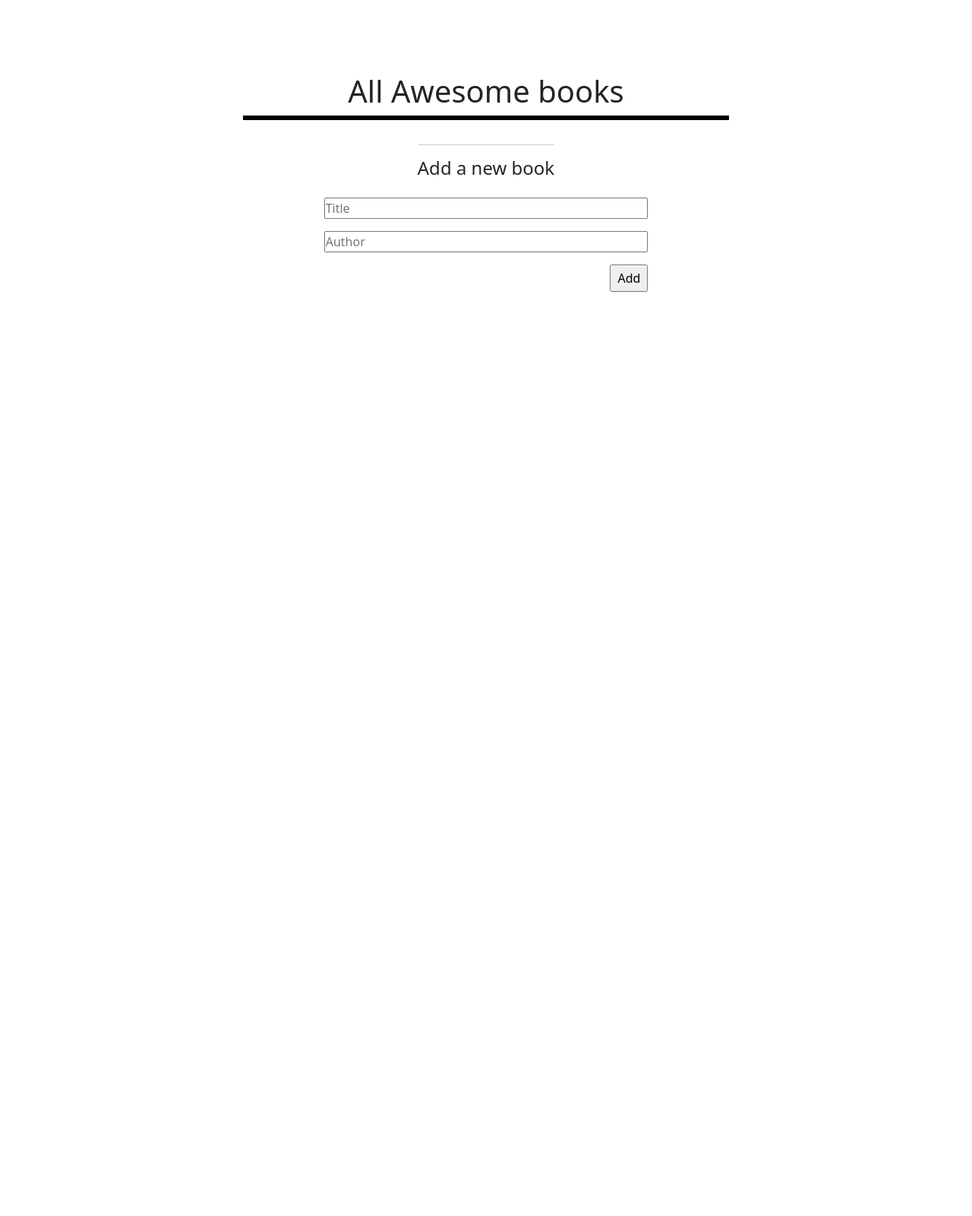
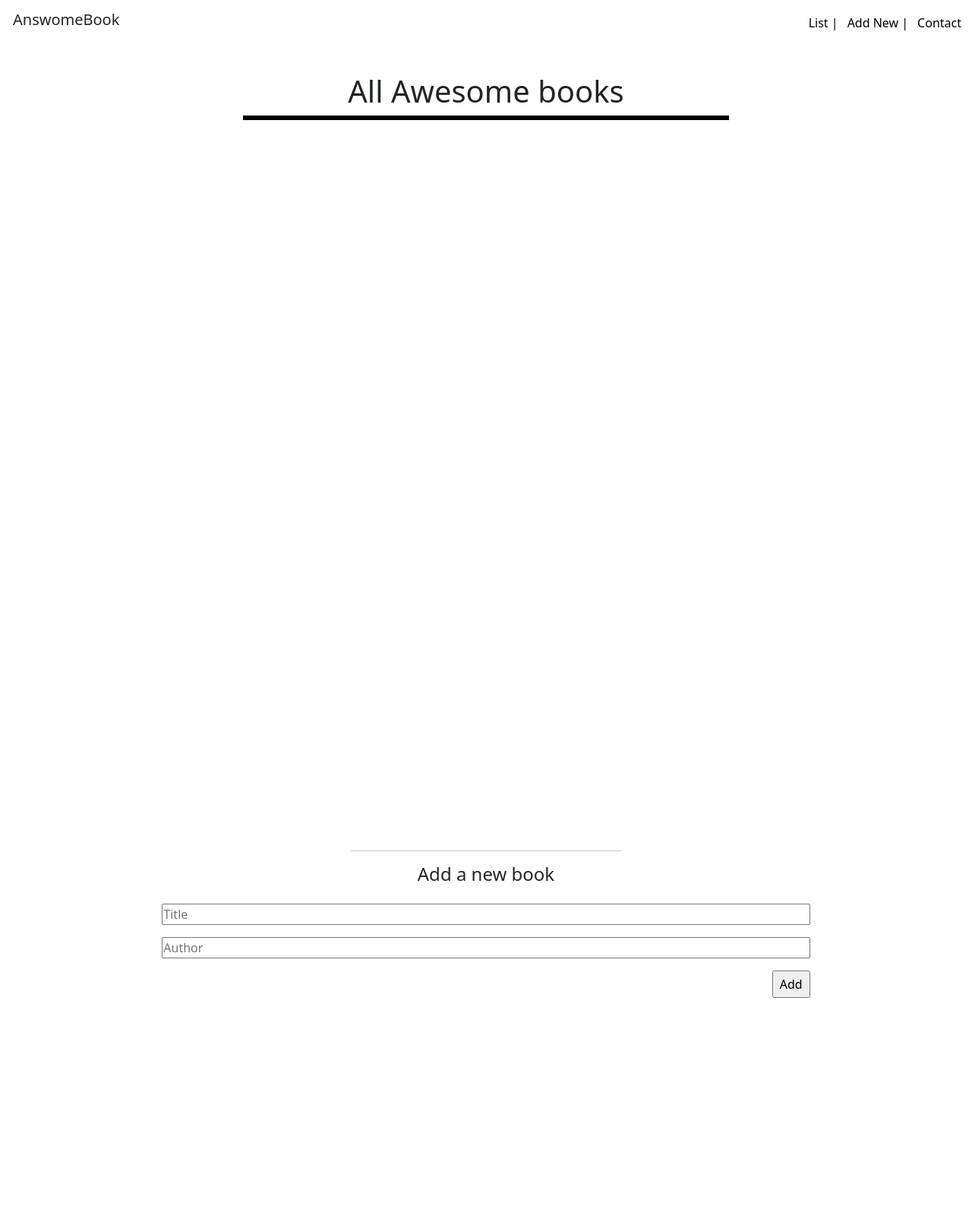
Before and after one commit to benja27/awsomebooks, a website: page index.html in a window 1280 px wide. Shown: the top 1600 px of the page at 76% size. Before the commit the page ends 800 px from the top, so only its background shows below. Drawn offline with nearby package versions, Linux system fonts and the light colour scheme.

Commit message:
- Change index structure -Add style to main and contact page -Link section

```diff
--- a/css/styles.css
+++ b/css/styles.css
@@ -37,3 +37,50 @@
 .input-txt {
   padding-left: 5px;
 }
+
+.html {
+  overflow: hidden;
+}
+
+.navbar {
+  position: fixed;
+  width: 100%;
+  padding: 5px;
+}
+
+.nav {
+  padding: 15px;
+}
+
+.nav-item {
+  margin: -10px;
+}
+
+.nav-link,
+.nav-link:link {
+  color: black;
+}
+
+#main {
+  overflow: hidden;
+  height: 100vh;
+  width: 100%;
+}
+
+#addNew {
+  display: flex;
+  overflow: hidden;
+  height: 100vh;
+  width: 100%;
+  justify-content: center;
+  align-items: center;
+}
+
+#contact {
+  display: flex;
+  overflow: hidden;
+  height: 100vh;
+  width: 100%;
+  justify-content: center;
+  align-items: center;
+}
--- a/index.html
+++ b/index.html
@@ -1,5 +1,6 @@
 <!DOCTYPE html>
-<html lang="en">
+<html lang="en" class="html">
+
   <head>
     <meta charset="UTF-8">
     <meta http-equiv="X-UA-Compatible" content="IE=edge">
@@ -8,28 +9,47 @@
     <link rel="stylesheet" href="./css/styles.css">
     <title>Document</title>
   </head>
+
   <body class="chec">
-  <section class="col-6 mx-auto py-5 mt-5" >
-    <h1 class="text-center" >All Awesome books</h1>
-
+    <header class="container-fluid">
+      <nav class="navbar align-self-end">
+        <h1 class="navbar-brand text-capitalize">AnswomeBook</h1>
+        <ul class="nav-bar nav">
+          <li class="nav-item"><a href="#main" class="nav-link">List |</a></li>
+          <li class="nav-item"><a href="#addNew" class="nav-link">Add New |</a></li>
+          <li class="nav-item"><a href="#contact" class="nav-link">Contact</a></li>
+        </ul>
+      </nav>
+    </header>
+    <main id="main">
+      <section class="col-6 mx-auto py-5 mt-5">
+        <h1 class="text-center">All Awesome books</h1>
         <article class="bookListCont">
         </article>
-
-    <form action="" id="form" class="flex d-flex flex-column mx-auto align-items-center pt-3 col-8" >
-       <hr class="col-5" >
-      <h4 class="text-center mx-auto" >Add a new book</h4>
-      <input type="text" name="" class="w-100 m-3" id="title" placeholder="Title" required >
-      <input type="text" name="" class="w-100" id="author" placeholder="Author"  required>
+      </section>
+    </main>
+    <section id="addNew">
+      <form action="" id="form" class="flex d-flex flex-column mx-auto align-items-center pt-3 col-8">
+        <hr class="col-5">
+        <h4 class="text-center mx-auto">Add a new book</h4>
+        <input type="text" name="" class="w-100 m-3" id="title" placeholder="Title" required>
+        <input type="text" name="" class="w-100" id="author" placeholder="Author" required>
         <input type="submit" value="Add" id="submit" class="p-1 px-2 align-self-end mt-3">
       </form>
-
     </section>
-
-
-
-
+    <section id="contact">
+      <div class="contact-info">
+        <h4>Contact Information</h4>
+        <p>Do you have any questions or you just want to say "Hello" ? <br>
+          You can reach out to us !</p>
+        <ul>
+          <li>our e-mail : <a href="mailto:fredostfleur23@gmail.com">Fredo</a></li>
+        </ul>
+      </div>
+    </section>
 
     <script src='https://cdn.jsdelivr.net/npm/bootstrap@5.0.2/dist/js/bootstrap.bundle.min.js'></script>
     <script src="./js/main.js" type="module"></script>
   </body>
+
 </html>
--- a/js/main.js
+++ b/js/main.js
@@ -66,3 +66,23 @@ if (localStorage.getItem('collection')) {
   library.collection = JSON.parse(localStorage.getItem('collection'));
   library.displayBooks();
 }
+
+const navLink = document.querySelectorAll('.nav-link');
+
+navLink[0].addEventListener("click", () => {
+  navLink[0].style.color = 'blue';
+  navLink[1].style.color ='';
+  navLink[2].style.color = '';
+});
+
+navLink[1].addEventListener("click", () => {
+  navLink[0].style.color = '';
+  navLink[1].style.color = 'blue';
+  navLink[2].style.color = '';
+});
+
+navLink[2].addEventListener("click", () => {
+  navLink[0].style.color = '';
+  navLink[1].style.color = '';
+  navLink[2].style.color = 'blue';
+});
```
Lines whose indentation alone changed are shown as unchanged.
